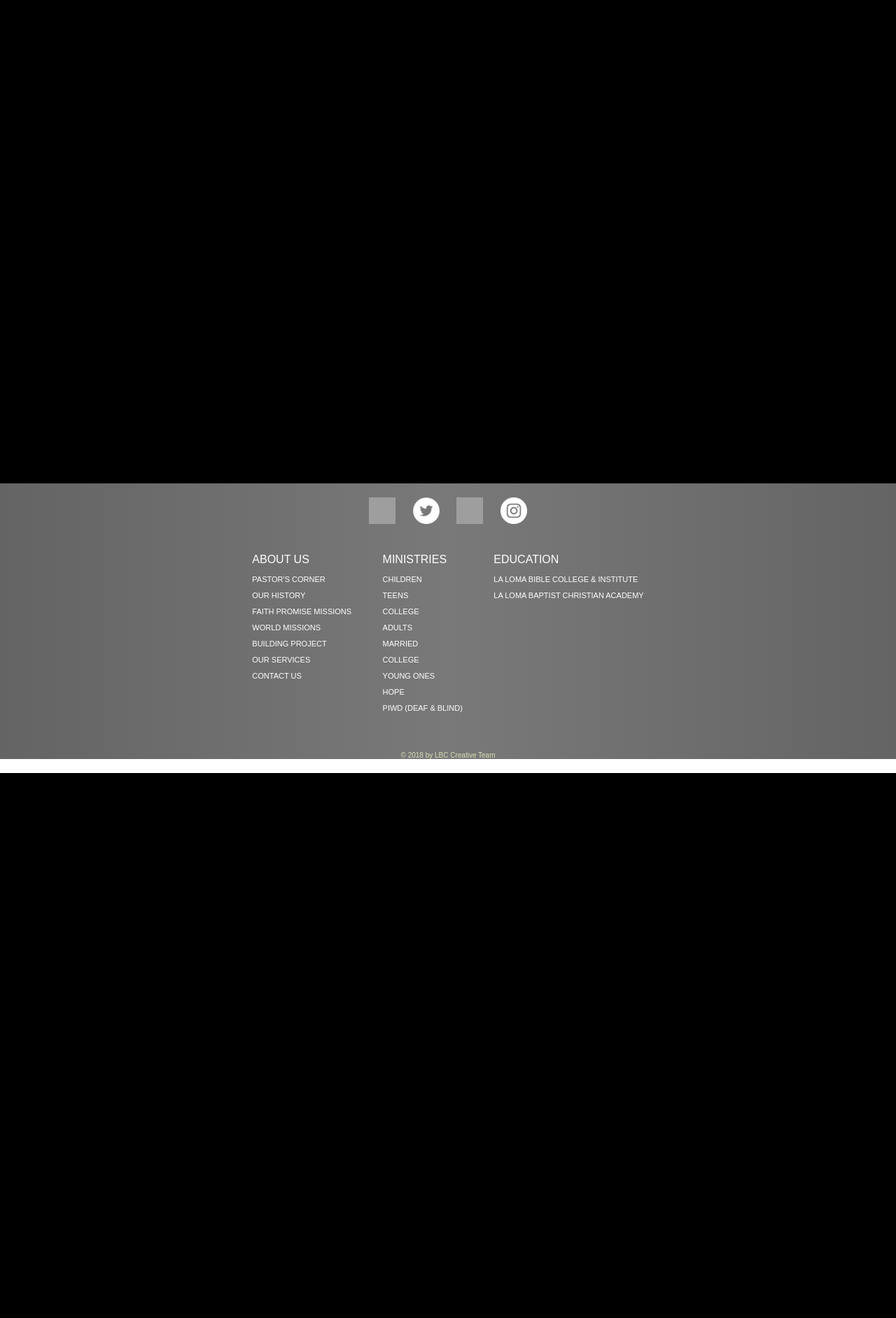
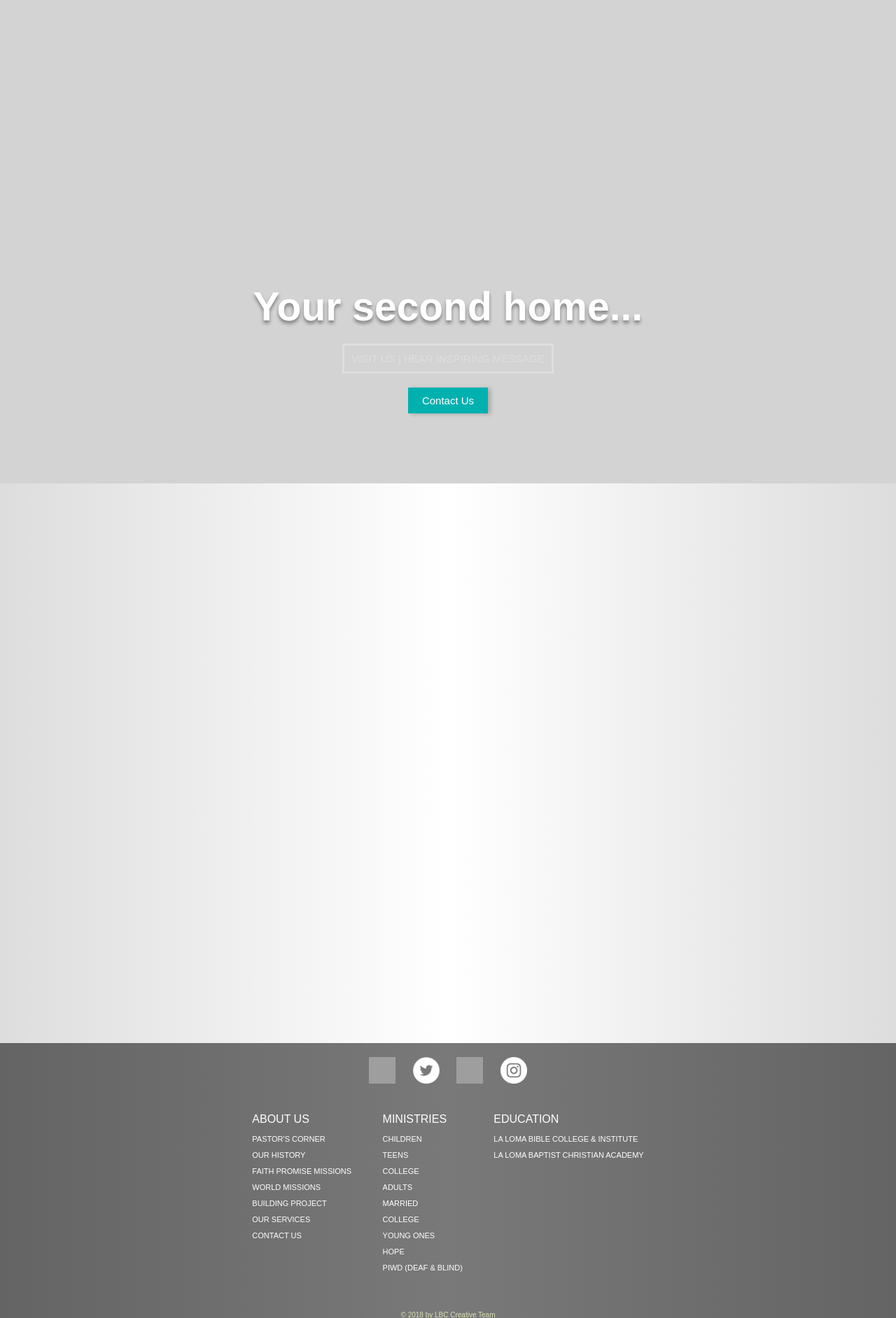
Before and after one commit to ldtan/lbc-app, a Flask app: page /home/ in a window 1280 px wide. Shown: the part 109-1993 px from the top of the page at 70% size. Before the commit the page ends 1214 px from the top, so only its background shows below. Run offline with Flask 2, Linux system fonts and the light colour scheme; grey boxes are pictures that could not be loaded.

Commit message:
Add 'invitation' section in home page

```diff
--- a/app/v1/views/static/css/home.css
+++ b/app/v1/views/static/css/home.css
@@ -1,5 +1,61 @@
-#invitation-container {
-    background: #000000;
+#main-invitation-container {
+    background: #d3d3d3;
     height: calc(100vh - 109px);
+    position: relative;
     width: 100%;
 }
+
+#main-invitation-container #invitation-container {
+    bottom: 10vh;
+    margin: 0 auto;
+    position: absolute;
+    width: fit-content;
+    left: 0;
+    right: 0;
+}
+
+#main-invitation-container #invitation-container #invitation, #visit-us, #contact-us {
+    display: block;
+    margin: 20px auto;
+}
+
+#main-invitation-container #invitation-container #invitation {
+    color: #ffffff;
+    font-size: 57px;
+    position: relative;
+    text-shadow: rgba(0, 0, 0, 0.4) 0px 4px 5px;
+}
+
+#main-invitation-container #invitation-container #visit-us {
+    border: 3px solid #DEDEDE;
+    color: #DEDEDE;
+    font-size: 15px;
+    padding: 10px;
+    position: relative;
+}
+
+#main-invitation-container #invitation-container #visit-us:hover {
+    background: #ffffff;
+    border: 3px solid #ffffff;
+    color: #000000;
+}
+
+#main-invitation-container #invitation-container #contact-us {
+    background: rgba(1, 177, 175, 1);
+    border: solid rgba(0, 108, 109, 1) 0px;
+    box-shadow: 4px 1px 6px 0px rgba(0,0,0,0.2);
+    color: #ffffff;
+    font-size: 15px;
+    padding: 10px 20px;
+    position: relative;
+}
+
+#main-invitation-container #invitation-container #contact-us:hover {
+    background: rgb(1, 143, 140);
+}
+
+#main-upcoming-events-container {
+    height: 100vh;
+    position: relative;
+    width: 100%;
+}
--- a/app/v1/views/templates/home.html
+++ b/app/v1/views/templates/home.html
@@ -4,7 +4,14 @@
     <link rel="stylesheet" type="text/css" media="screen" href="{{ url_for('static', filename='css/home.css') }}" />
 {% endblock style %}
 {% block body %}
-    <div id="invitation-container">
+    <section id="main-invitation-container">
+        <div id="invitation-container">
+            <h1 id="invitation">Your second home...</h1>
+            <button id="visit-us">VISIT US | HEAR INSPIRING MESSAGE</button>
+            <button id="contact-us">Contact Us</button>
+        </div>
+    </section>
+    <section id="main-upcoming-events-container">
 
-    </div>
+    </section>
 {% endblock body %}
```
